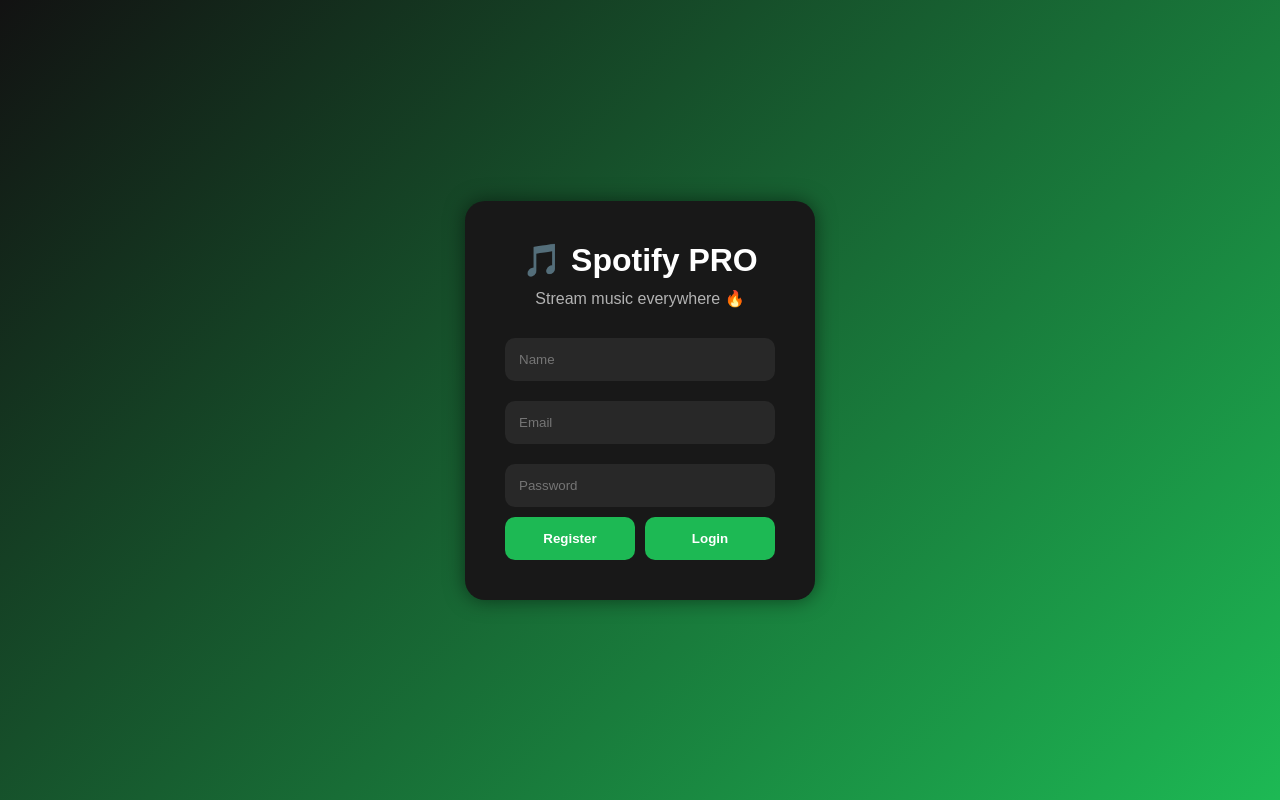
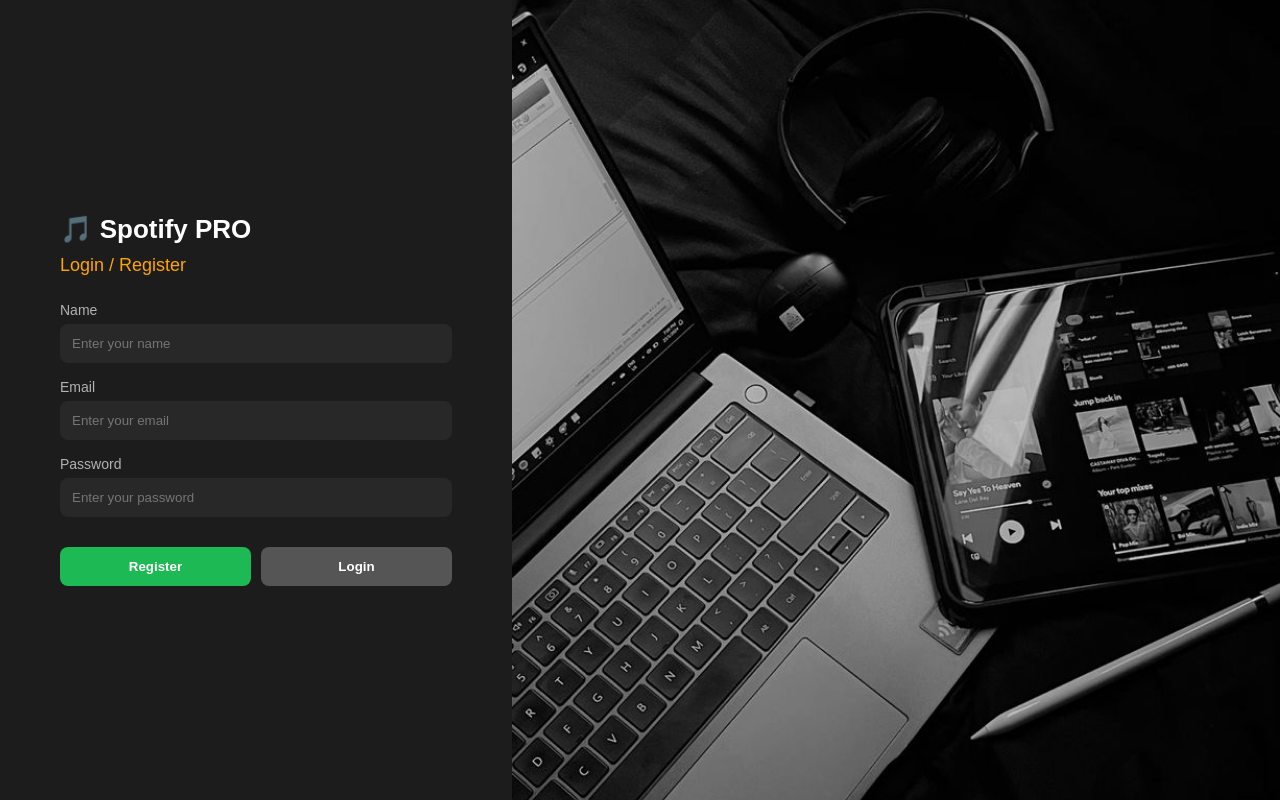
Before and after one commit to Achilyt-boy/achilymusic, a website: page index.html in a window 1280 px wide. Drawn offline with Linux system fonts and the light colour scheme.

Commit message:
added cleaner UI

```diff
--- a/index.html
+++ b/index.html
@@ -7,135 +7,93 @@
 
   <title>Spotify PRO</title>
 
-
   <link rel="stylesheet" href="style.css"/>
   <link rel="manifest" href="/manifest.json"/>
-<link rel="icon" type="image/png" href="/logo.png"/>
+  <link rel="icon" type="image/png" href="/logo.png"/>
+  <meta name="theme-color" content="#1DB954"/>
 
-<meta name="theme-color" content="#1DB954"/>
 </head>
-
 
 <body>
 
-
   <div id="authContainer" class="auth-container">
 
-    <div class="auth-box">
+    <div class="left-panel">
 
-      <h1>🎵 Spotify PRO</h1>
+      <div class="brand">🎵 Spotify PRO</div>
+      <div class="title">Login / Register</div>
 
-      <p>Stream music everywhere 🔥</p>
+      <div class="form-group">
+        <label>Name</label>
+        <input type="text" id="name" placeholder="Enter your name"/>
+      </div>
 
-      <input type="text" id="name" placeholder="Name"/>
+      <div class="form-group">
+        <label>Email</label>
+        <input type="email" id="email" placeholder="Enter your email"/>
+      </div>
 
-      <input type="email" id="email" placeholder="Email"/>
+      <div class="form-group">
+        <label>Password</label>
+        <input type="password" id="password" placeholder="Enter your password"/>
+      </div>
 
-      <input type="password" id="password" placeholder="Password"/>
-
-      <div class="auth-buttons">
-
-        <button onclick="register()">
-          Register
-        </button>
-
-        <button onclick="login()">
-          Login
-        </button>
-
+      <div class="btn-row">
+        <button class="register-btn" onclick="register()">Register</button>
+        <button class="login-btn" onclick="login()">Login</button>
       </div>
 
     </div>
 
+    <div class="right-panel"></div>
+
   </div>
-
 
   <div id="app" style="display:none;">
 
-
     <header class="topbar">
 
-      <div class="logo">
-        🎵 Spotify PRO
+      <div class="logo">🎵 Spotify PRO</div>
+
+      <div class="nav-buttons">
+        <button onclick="goBack()">back</button>
+        <button onclick="goHome()">Home</button>
       </div>
 
-      <div class="nav-buttons">
-
-        <button onclick="goBack()">back</button>
-
-        <button onclick="goHome()">Home</button>
-
-      </div>
-
-      <button class="logout-btn" onclick="logout()">
-        Logout
-      </button>
+      <button class="logout-btn" onclick="logout()">Logout</button>
 
     </header>
 
-
     <div class="search-bar">
 
-      <input
-      type="text"
-      id="searchInput"
-      placeholder="Search songs..."
-      />
+      <input type="text" id="searchInput" placeholder="Search songs..."/>
 
-      <button onclick="searchSongs()">
-        Search
-      </button>
-
-      <button onclick="showFavorites()">
-        ❤️ Favorites
-      </button>
-
-      <button onclick="showRecent()">
-        🕒 Recent
-      </button>
+      <button onclick="searchSongs()">Search</button>
+      <button onclick="showFavorites()">❤️ Favorites</button>
+      <button onclick="showRecent()">🕒 Recent</button>
 
     </div>
 
-
     <div id="songsContainer" class="songs-grid"></div>
-
 
     <div class="player">
 
       <img id="playerImg"/>
 
       <div class="player-info">
-
-        <h3 id="playerTitle">
-          No song playing
-        </h3>
-
+        <h3 id="playerTitle">No song playing</h3>
         <p id="playerArtist"></p>
-
       </div>
 
       <div class="controls">
-
         <button onclick="prevSong()">⏮</button>
-
-        <button id="playBtn" onclick="togglePlay()">
-          ▶
-        </button>
-
+        <button id="playBtn" onclick="togglePlay()">▶</button>
         <button onclick="nextSong()">⏭</button>
-
       </div>
 
       <input type="range" id="progress" value="0"/>
 
-      <input
-      type="range"
-      id="volume"
-      min="0"
-      max="1"
-      step="0.1"
-      value="1"
-      />
+      <input type="range" id="volume" min="0" max="1" step="0.1" value="1"/>
 
     </div>
 
@@ -144,13 +102,10 @@
   <script src="dist/script.js"></script>
 
   <script>
-
-if("serviceWorker" in navigator){
-
-  navigator.serviceWorker.register("/sw.js");
-}
-
-</script>
+    if ("serviceWorker" in navigator) {
+      navigator.serviceWorker.register("/sw.js");
+    }
+  </script>
 
 </body>
 </html>
--- a/style.css
+++ b/style.css
@@ -10,60 +10,86 @@
   color:white;
 }
 
-
+/* AUTH SCREEN */
 .auth-container{
   height:100vh;
   display:flex;
-  justify-content:center;
-  align-items:center;
-  background:linear-gradient(135deg,#121212,#1db954);
 }
 
-.auth-box{
-  background:#181818;
-  padding:40px;
-  border-radius:20px;
-  width:350px;
-  text-align:center;
-  box-shadow:0 0 20px rgba(0,0,0,0.5);
+.left-panel{
+  width:40%;
+  background:#1c1c1c;
+  padding:60px;
+  display:flex;
+  flex-direction:column;
+  justify-content:center;
 }
 
-.auth-box h1{
+.right-panel{
+  width:60%;
+  background:url("login-image.jpg") no-repeat center center;
+  background-size:cover;
+  filter:grayscale(100%);
+}
+
+.brand{
+  font-size:26px;
+  font-weight:bold;
   margin-bottom:10px;
 }
 
-.auth-box p{
-  color:#b3b3b3;
-  margin-bottom:20px;
+.title{
+  color:orange;
+  margin-bottom:25px;
+  font-size:18px;
 }
 
-.auth-box input{
+.form-group{
+  margin-bottom:15px;
+}
+
+label{
+  font-size:14px;
+  color:#b3b3b3;
+}
+
+input{
   width:100%;
-  padding:14px;
-  margin:10px 0;
+  padding:12px;
+  margin-top:5px;
   border:none;
-  border-radius:10px;
+  border-radius:8px;
   background:#282828;
   color:white;
 }
 
-.auth-buttons{
+.btn-row{
   display:flex;
   gap:10px;
+  margin-top:15px;
 }
 
-.auth-buttons button{
+.login-btn,
+.register-btn{
   flex:1;
-  padding:14px;
+  padding:12px;
   border:none;
-  border-radius:10px;
-  background:#1db954;
-  color:white;
+  border-radius:8px;
   font-weight:bold;
   cursor:pointer;
 }
 
+.login-btn{
+  background:#555;
+  color:white;
+}
 
+.register-btn{
+  background:#1db954;
+  color:white;
+}
+
+/* APP TOPBAR */
 .topbar{
   display:flex;
   justify-content:space-between;
@@ -91,7 +117,7 @@
   cursor:pointer;
 }
 
-
+/* SEARCH */
 .search-bar{
   display:flex;
   gap:10px;
@@ -104,8 +130,8 @@
   padding:14px;
   border:none;
   border-radius:10px;
-  color :white;
-  background-color: #282828;
+  background:#282828;
+  color:white;
 }
 
 .search-bar button{
@@ -117,7 +143,7 @@
   cursor:pointer;
 }
 
-
+/* SONG GRID */
 .songs-grid{
   display:grid;
   grid-template-columns:repeat(auto-fit,minmax(200px,1fr));
@@ -167,7 +193,7 @@
   cursor:pointer;
 }
 
-
+/* PLAYER */
 .player{
   position:fixed;
   bottom:0;
@@ -223,6 +249,16 @@
 
 @media(max-width:768px){
 
+  .auth-container{
+    flex-direction:column;
+  }
+
+  .left-panel,
+  .right-panel{
+    width:100%;
+    height:50vh;
+  }
+
   .player{
     flex-direction:column;
     align-items:flex-start;
```
Also changed, not shown: login-image.jpg (added).
